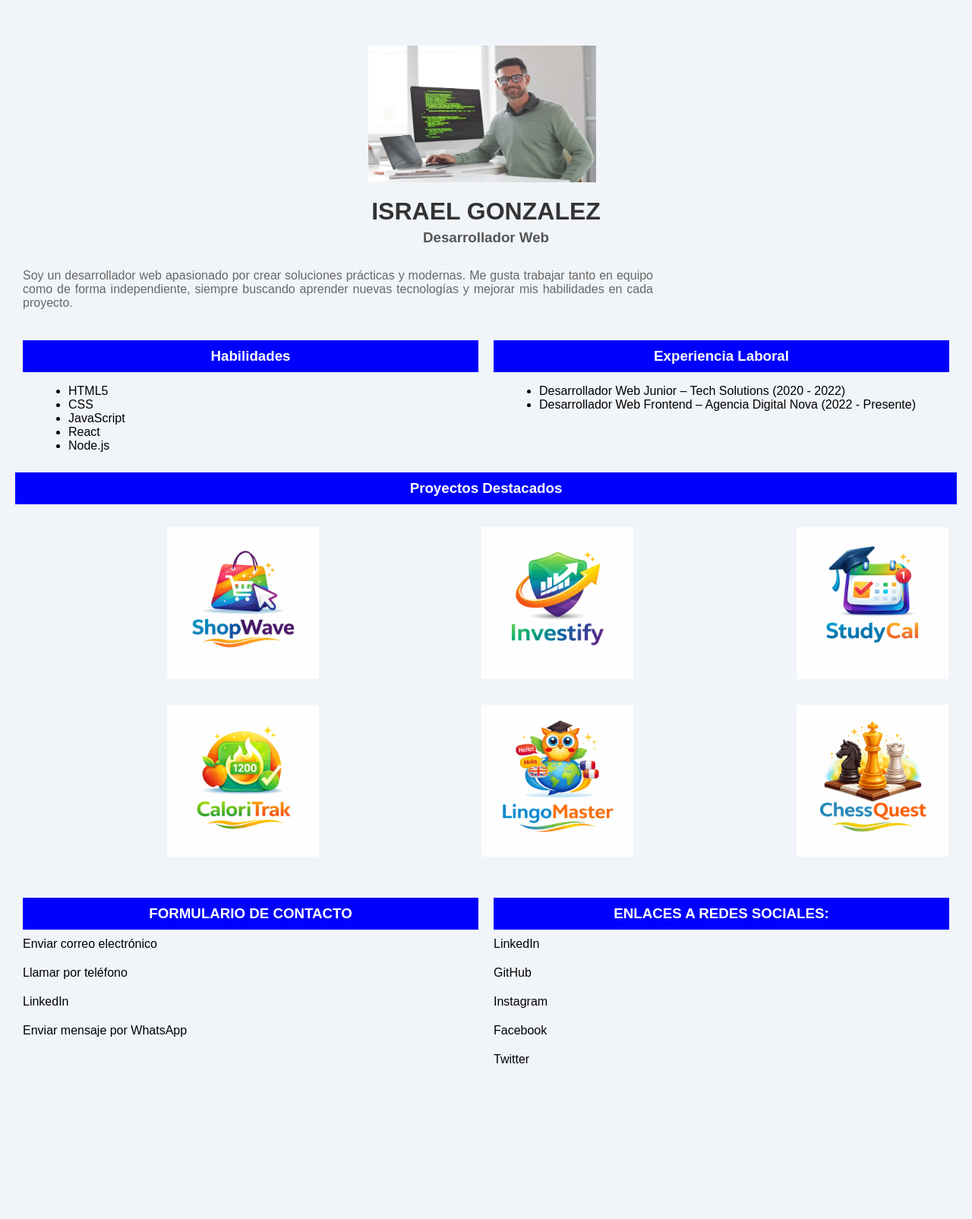
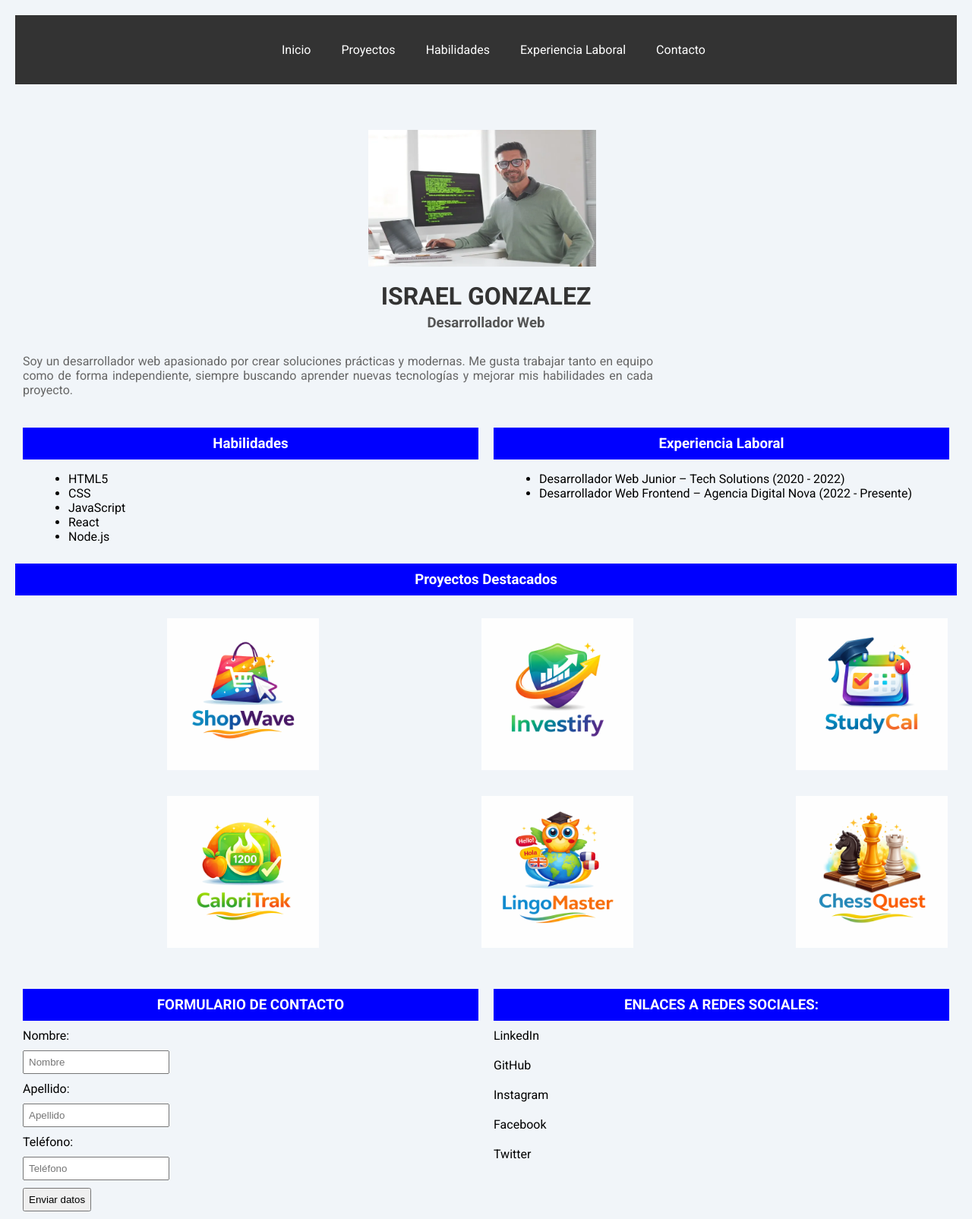
Before and after one commit to Facundoimhoff/tp1-desarrollo, a plain HTML site: page index.html in a window 1280 px wide. Shown: the whole page at 76% size. Before the commit the page ends 1434 px from the top, so only its background shows below. Drawn offline with Linux system fonts and the light colour scheme; files whose address does not match are found by name.

Commit message:
etiquetas HTML5 y formulario

```diff
--- a/CSS/tp1 CSS.css
+++ b/CSS/tp1 CSS.css
@@ -1,5 +1,5 @@
- body {
-                font-family: Arial, Garamond;
+body {
+                font-family: 'Roboto', Arial, sans-serif;
                 margin: 20px;
                 background-color: #F1F5F9;
             }
@@ -160,3 +160,42 @@
                 margin-bottom: 20px;
                 color: #000;
             }
+
+            nav ul {
+                list-style-type: none;
+                padding: 0;
+                display: flex;
+                gap: 20px;
+                justify-content: center;
+            }
+
+            nav {
+            background-color: #333;
+            padding: 10px;
+        }
+
+        nav a {
+            color: white;
+            text-decoration: none;
+            padding: 10px;
+            display: block;
+        }
+
+        nav a:hover {
+            background-color: #555;
+            border-radius: 5px;
+        }
+
+
+        .FormularioContacto label {
+            display: flex;
+            margin-top: 10px;
+            flex-direction: column;
+        }
+
+        .FormularioContacto input {
+            display: flex;
+            padding: 6px;
+            margin-top: 10px;
+
+        }
--- a/index.html
+++ b/index.html
@@ -8,6 +8,7 @@
 
 
     <head>
+        <link href="https://fonts.googleapis.com/css2?family=Roboto:wght@400;700&display=swap" rel="stylesheet">
         <link rel="stylesheet" href="CSS/tp1 CSS.css"> <!-- ENLACE AL CSS -->
 
         <title>TP DESARROLLO DE SOFTWARE</title> <!-- TITULO DE LA PAGINA -->
@@ -16,23 +17,46 @@
 
 
 
-    <body>
+    <body >
 
 
-        <div class="divnombre">
+
+
+        <header>
+
+        <nav>
+            <ul>
+                <li><a href="#inicio">Inicio</a></li>
+                <li><a href="#proyectos">Proyectos</a></li>
+                <li><a href="#habilidades">Habilidades</a></li>
+                <li><a href="#experiencia">Experiencia Laboral</a></li>
+                <li><a href="#contacto">Contacto</a></li>
+            </ul>
+        </nav>
+
+
+            <div class="divnombre">
 
             <img src="../TP1 DESARROLLO/IMAGENES/ISRAEL GONZALEZ.webp">
             <h1>ISRAEL GONZALEZ</h1>
             <h3>Desarrollador Web</h3>
         </div>
 
+        </header>
+
+
+
+
+
+
+        <main>
 
 
         <p>Soy un desarrollador web apasionado por crear soluciones prácticas y modernas. Me gusta trabajar tanto en equipo como de forma independiente, siempre buscando aprender nuevas tecnologías y mejorar mis habilidades en cada proyecto.</p>
 
 
 
-        <div class="habilidades">
+        <div class="habilidades" id="habilidades">
             <h3>Habilidades</h3> <!-- HABLIDADES-->
             <ul>
                 <li>HTML5</li>
@@ -44,7 +68,7 @@
         </div>
 
 
-        <div class="experiencia">
+        <div class="experiencia" id="experiencia">
             <h3>Experiencia Laboral</h3> <!-- EXPERIENCIA LABORAL-->
             <ul>
                 <li>Desarrollador Web Junior – Tech Solutions (2020 - 2022)</li>
@@ -54,7 +78,7 @@
 
 
 
-        <div class="Proyectos">
+        <div class="Proyectos" id="proyectos">
             <h3>Proyectos Destacados</h3> <!-- PROYECTOS DESTACADOS-->
 
         <img src="../TP1 DESARROLLO/IMAGENES/SHOPWAVE LOGO.png" >
@@ -66,7 +90,14 @@
 
         </div>
 
+        </main>
 
+
+
+
+
+
+        <footer>
 
         <div class="RedesSociales">
             <h3>ENLACES A REDES SOCIALES:</h3> <!-- ENLACES A REDES SOCIALES-->
@@ -82,19 +113,27 @@
 
 
 
-        <div class="FormularioContacto">
-            <h3>FORMULARIO DE CONTACTO</h3> <!-- FORMULARIOS DE CONTACTO-->
+    <form class="FormularioContacto" id="contacto">
 
-            <a href="israel.gonzalez@gmail.com">Enviar correo electrónico</a>
-            <a href="tel:+1234567890">Llamar por teléfono</a>
-            <a href="https://www.linkedin.com/in/israel-gonzalez">LinkedIn</a>
-            <a href="whatsapp://send?phone=+1234567890">Enviar mensaje por WhatsApp</a>
+    <h3>FORMULARIO DE CONTACTO</h3>
+
+    <label for="nombre">Nombre:</label>
+    <input type="text" name="nombre" id="nombre" placeholder="Nombre" required>
+
+    <label for="apellido">Apellido:</label>
+    <input type="text" name="apellido" id="apellido" placeholder="Apellido" required>
 
 
-        </div>
+    <label for="Telefono">Teléfono:</label>
+    <input type="number" name="Telefono" id="Telefono" placeholder="Teléfono" required>
 
+    <input type="submit" value="Enviar datos">
 
+    </form>
+
+        </footer>
 
     </body>
 
+
 </html>
```
